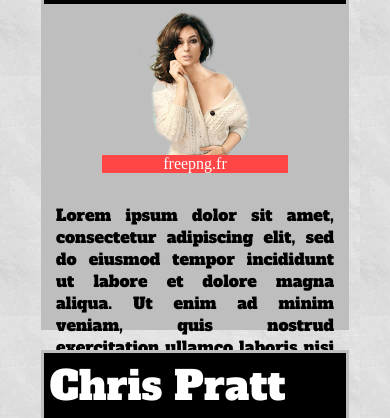
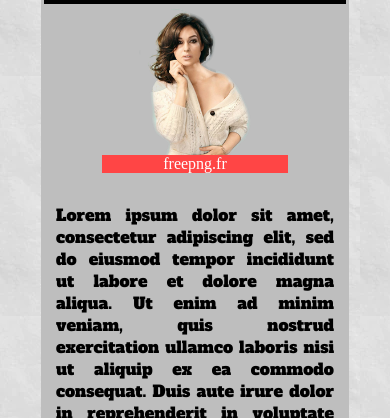
Before and after one commit to JordanTrehin76610/JournalDuWeb, a plain HTML site: page index.html in a window 390 px wide. Shown: the part 404-822 px from the top of the page. Drawn offline with Linux system fonts and the light colour scheme; a web font is replaced by a local one.

Commit message:
Maj CSS Mobile

```diff
--- a/assets/scss/style.scss
+++ b/assets/scss/style.scss
@@ -199,7 +199,7 @@ footer {
 
     body {
         background-image: url(../img/fond.webp);
-        height: 60vh;
+        height: 100vh;
         max-width: 100%;
         margin: 0 auto;
     }
@@ -277,8 +277,9 @@ footer {
         display: grid;
         grid-template-columns: 100%;
         grid-template-rows: 30rem 30rem 30rem;
-        gap: 3%;
-        margin-bottom: 35%;
+        gap: 20%;
+        margin-bottom: 260%;
+        height: 200%;
     }
 
     .container__card {
@@ -295,21 +296,21 @@ footer {
 
     .container__card:nth-child(1) {
         background-color: $article-color;
-        height: 105%;
         grid-column: 1;
         grid-row: 1/2;
+        height: 150%;
     }
 
     .container__card:nth-child(2) {
         background-color: $article-color;
-        height: 105%;
+        height: 150%;
         grid-column: 1;
         grid-row: 2/3;
     }
 
     .container__card:nth-child(3) {
         background-color: $article-color;
-        height: 108%;
+        height: 170%;
         grid-column: 1;
         grid-row: 3/4;
     }
```
Also changed, not shown: assets/scss/style.css, 1 other file.
